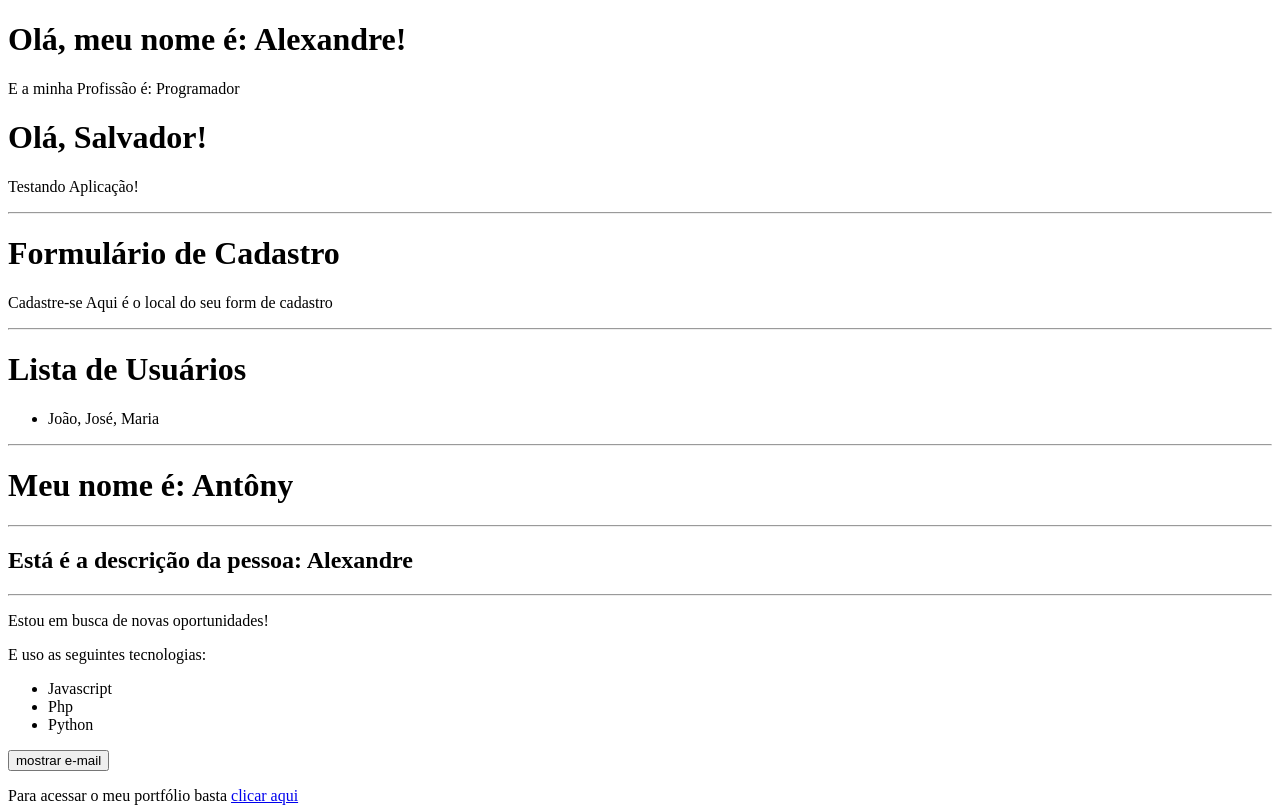
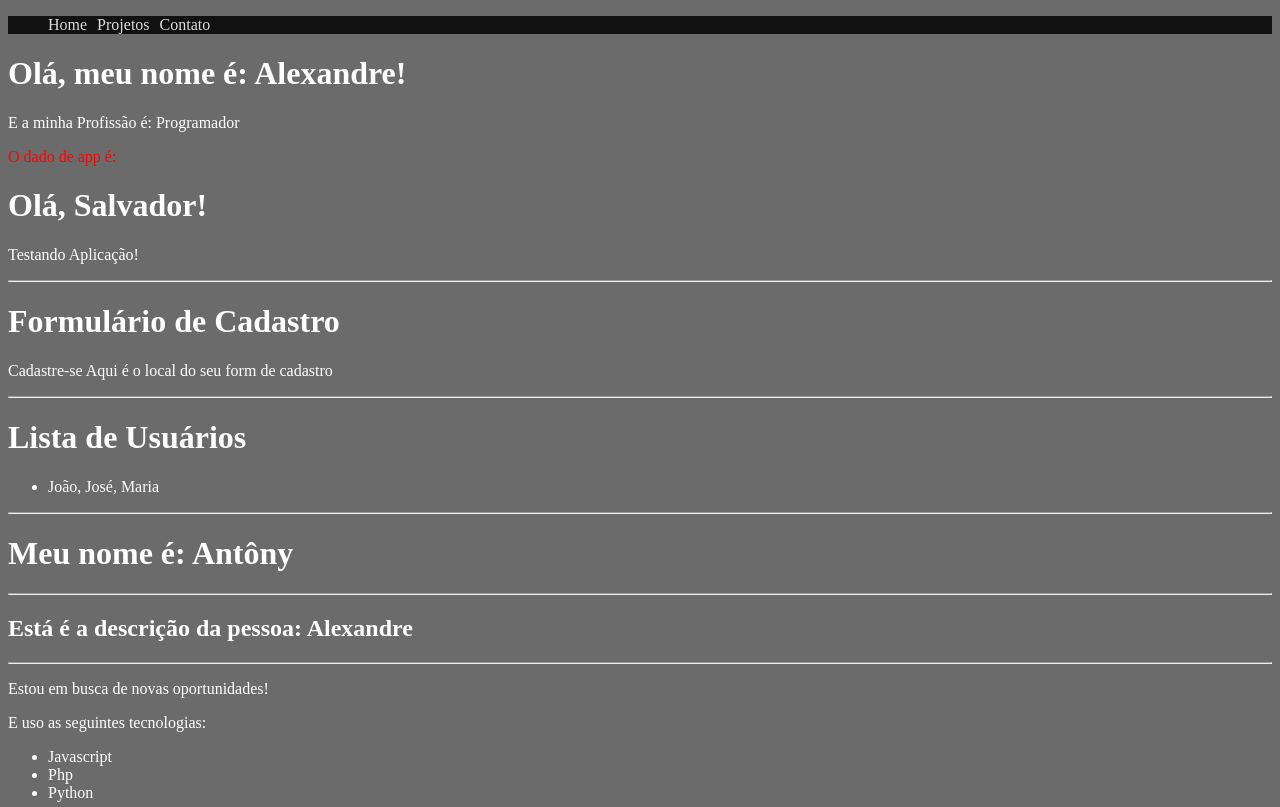
Before and after one commit to alexandreleao/2_projeto_vue, a Vue app: page / in a window 1280 px wide. Shown: the top 807 px of the page. Built offline with nearby package versions, Linux system fonts and the light colour scheme.

Commit message:
Diferença entre css global e scoped

```diff
--- a/src/App.vue
+++ b/src/App.vue
@@ -1,6 +1,8 @@
 <template>
 <div>
+  <Header />
   <PrimeiroComponente/>
+  <p class="paragrafo-pai">O dado de app é: {{ teste }}</p>
    <TesteComponente/>
    <hr>
    <FormComponente/>
@@ -14,7 +16,7 @@
 </template>
 
 <script>
-
+  import Header from './components/Header.vue'
   import PrimeiroComponente from './components/PrimeiroComponente.vue'
   import TesteComponente from  './components/TesteComponente.vue'
   import FormComponente from './components/FormComponente.vue'
@@ -24,17 +26,38 @@
 
 
 
+
     export default{
       name: 'App',
       components:{
+          Header,
           PrimeiroComponente,
           TesteComponente,
           FormComponente,
           ListaComponente,
           LifeCycle,
           Pessoa
+
       },
 
     }
 
 </script>
+
+<style>
+body{
+  background-color:rgb(107, 107, 107);
+  color: white
+}
+
+a{
+  color: red;
+}
+
+.teste{
+  background-color: black;
+  color:white;
+}
+
+
+</style>
--- /dev/null
+++ b/src/components/Header.vue
@@ -0,0 +1,42 @@
+<template>
+    <div>
+        <ul>
+            <li><a href="#">Home</a></li>
+            <li><a href="#">Projetos</a></li>
+            <li><a href="#">Contato</a></li>
+        </ul>
+    </div>
+</template>
+
+
+<script>
+
+export default{
+    name:'Header',
+
+}
+
+</script>
+
+<style scoped>
+ul{
+    background: #111;
+    list-style:none;
+    display:flex;
+}
+
+li{
+    margin-right:10px;
+}
+a{
+    color: #DDD;
+    text-decoration:none;
+    transition: .5s;
+
+}
+
+a:hover{
+    color:turquoise;
+}
+
+</style>
--- a/src/components/info.vue
+++ b/src/components/info.vue
@@ -13,7 +13,7 @@
        </div>
         <p v-show="mostrar_email">Mande uma mensagem para: {{ email }}</p>
 
-        <p>Para acessar o meu portfólio basta <a v-bind:href="meu_link" target="_blank">clicar aqui</a></p>
+        <p class="teste">Para acessar o meu portfólio  <a v-bind:href="meu_link" target="_blank">basta clicar aqui</a></p>
         <Picture />
     </div>
 
@@ -49,3 +49,12 @@
 }
 
 </script>
+
+<style>
+.paragrafo-pai{
+
+  color: red;
+
+}
+
+</style>
```
